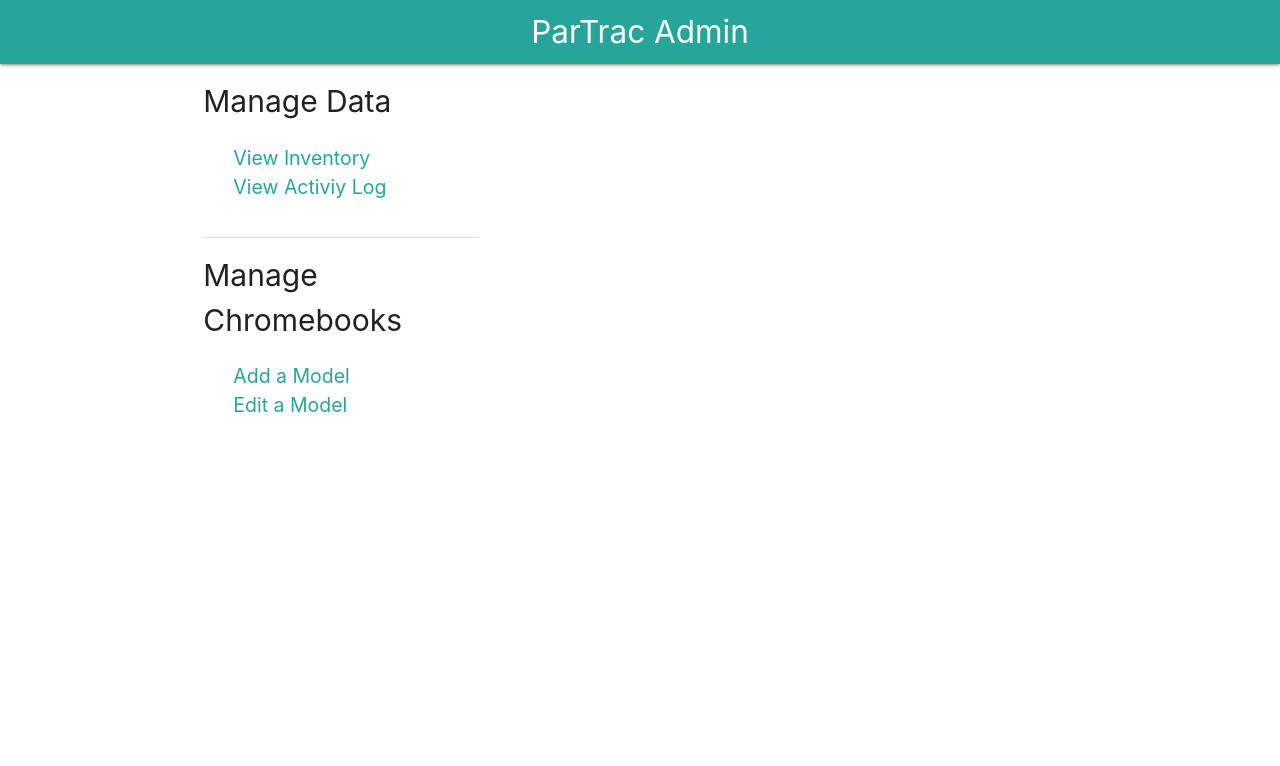
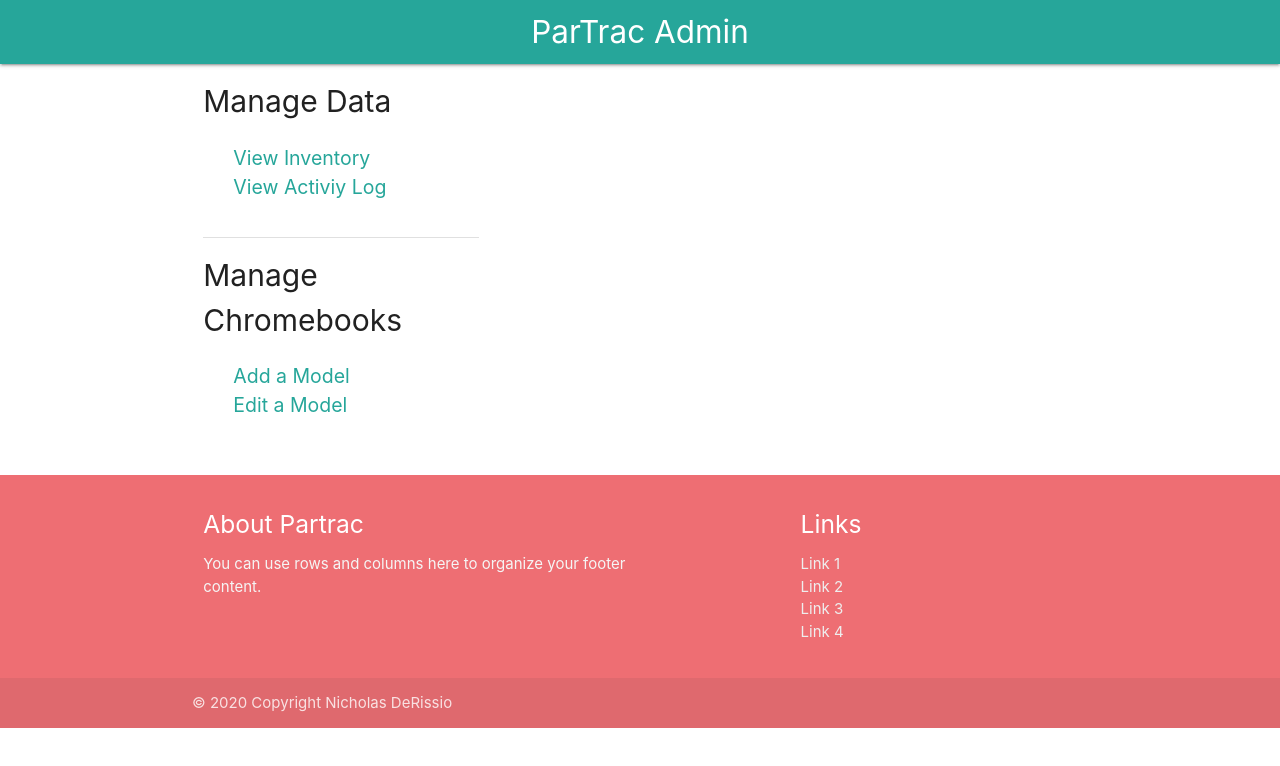
Before and after one commit to KantKontrol/Part-Tracker, a React (Create React App) app in the folder back-end/partrac-admin/client/: page /home in a window 1280 px wide. Shown: the top 766 px of the page. Built offline with nearby package versions, Linux system fonts and the light colour scheme.

Commit message:
began to add footer

```diff
--- /dev/null
+++ b/back-end/partrac-admin/client/src/components/Footer/index.js
@@ -0,0 +1,33 @@
+import React from "react";
+
+
+
+export default function Footer(){
+
+    return(
+        <footer class="page-footer">
+          <div class="container">
+            <div class="row">
+              <div class="col l6 s12">
+                <h5 class="white-text">About Partrac</h5>
+                <p class="grey-text text-lighten-4">You can use rows and columns here to organize your footer content.</p>
+              </div>
+              <div class="col l4 offset-l2 s12">
+                <h5 class="white-text">Links</h5>
+                <ul>
+                  <li><a class="grey-text text-lighten-3" href="#!">Link 1</a></li>
+                  <li><a class="grey-text text-lighten-3" href="#!">Link 2</a></li>
+                  <li><a class="grey-text text-lighten-3" href="#!">Link 3</a></li>
+                  <li><a class="grey-text text-lighten-3" href="#!">Link 4</a></li>
+                </ul>
+              </div>
+            </div>
+          </div>
+          <div class="footer-copyright">
+            <div class="container">
+            © 2020 Copyright Nicholas DeRissio
+            </div>
+          </div>
+        </footer>
+    );
+}
--- a/back-end/partrac-admin/client/src/pages/AdminLanding.js
+++ b/back-end/partrac-admin/client/src/pages/AdminLanding.js
@@ -1,6 +1,7 @@
 import React from "react";
 import Header from "../components/Header";
 import LinkList from "../components/LinkList";
+import Footer from "../components/Footer";
 
 export default function AdminLanding(){
 
@@ -30,6 +31,8 @@
                     <div className="col s8"></div>
                 </div>
             </div>
+
+            <Footer />
         </div>
     );
 }
```
